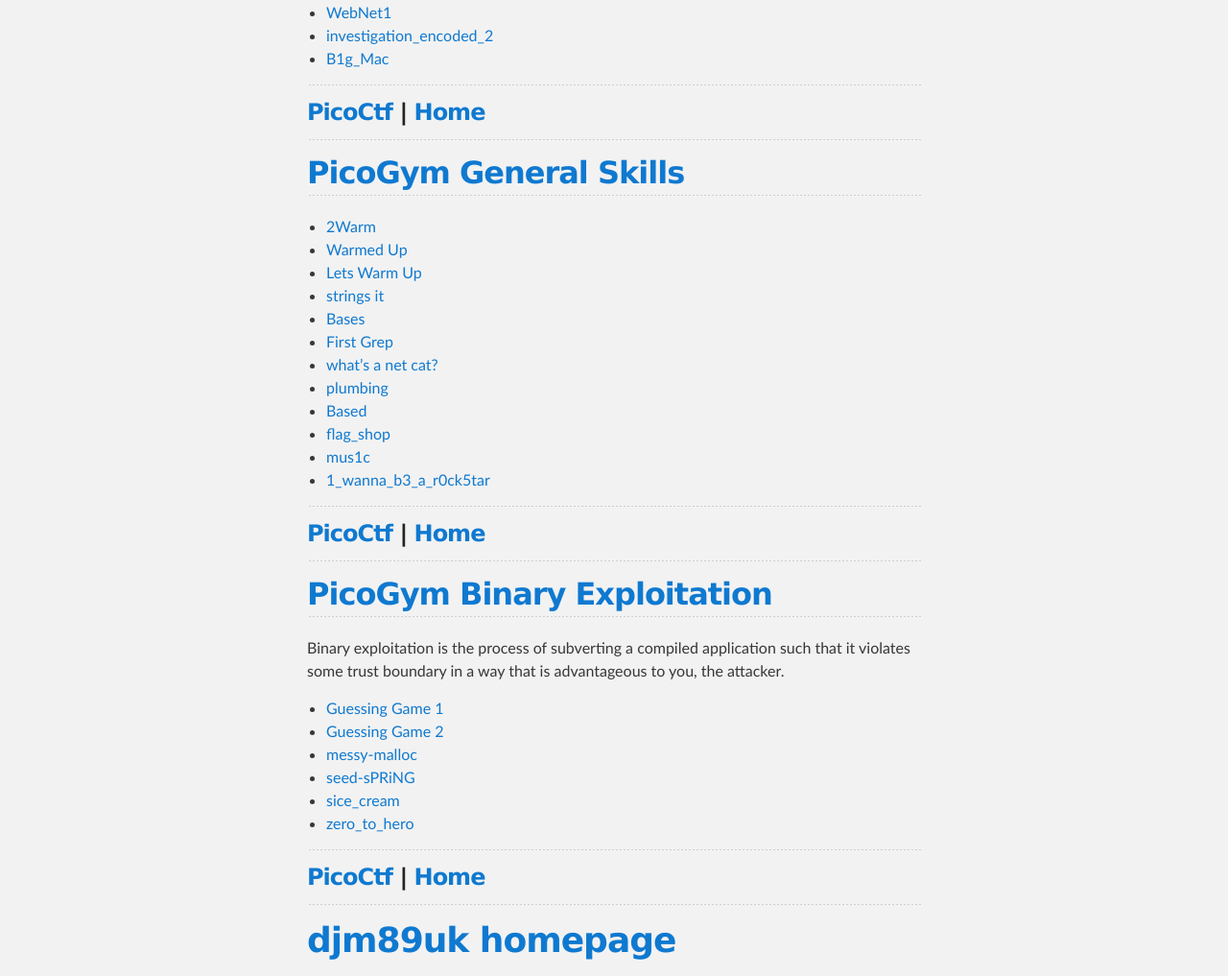
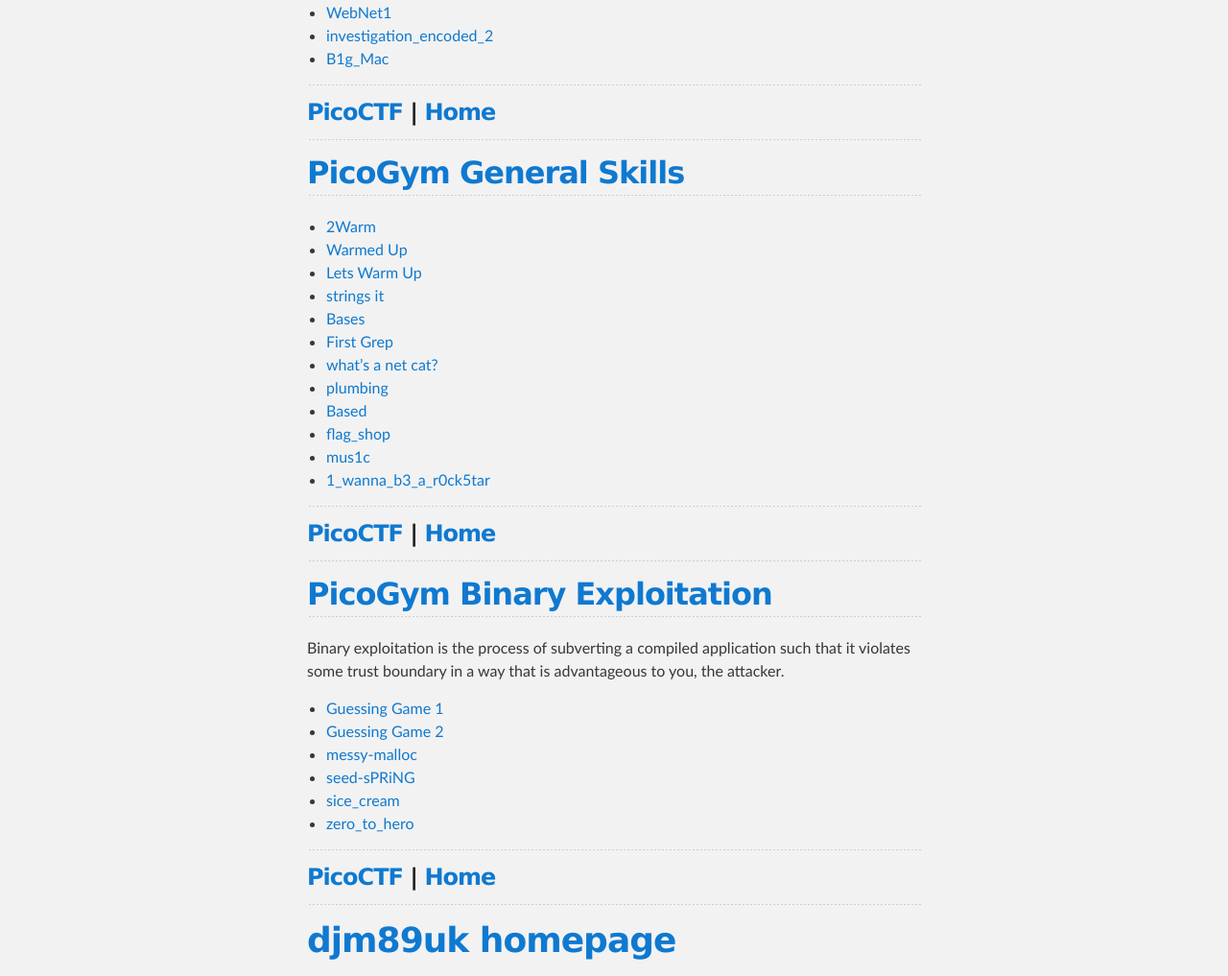
Before and after one commit to djm89uk/djm89uk.github.io, a Jekyll site: the page built from picoctf.md, in a window 1280 px wide and 1400 px high, scrolled down 2885 px. Shown: the part 273-1290 px from the top of the window at 96% size. Built offline with Jekyll 4.4.1, drawn with Linux system fonts in a browser that asks for light colours; our own code applies the rules of GitHub Pages for plain Markdown files; some of the changed text lies outside the part shown.

```diff
--- a/picoctf.md
+++ b/picoctf.md
@@ -3,7 +3,6 @@
 picoCTF hold periodic CTF events and provide a practice CTF environment called picoGym to allow individuals to work on their CTF skills outside of a formal CTF event.
 
 ## Contents
-
 - [PicoGym Web Exploitation](#picogym-web-exploitation)
 - [PicoGym Cryptography](#picogym-cryptography)
 - [PicoGym Reverse Engineering](#picogym-reverse-engineering)
@@ -13,7 +12,7 @@ picoCTF hold periodic CTF events and provide a practice CTF environment called p
 
 ---
 
-### [PicoCtf](./picoctf.md) | [Home](./index.md)
+### [PicoCTF](./picoctf.md) | [Home](./index.md)
 
 ---
 
@@ -37,7 +36,7 @@ Web Exploitation entails the manipulation of websites and web hosted services us
 
 ---
 
-### [PicoCtf](./picoctf.md) | [Home](./index.md)
+### [PicoCTF](./picoctf.md) | [Home](./index.md)
 
 ---
 
@@ -63,7 +62,7 @@ Cryptography is essential to many models of cyber security. Cryptography applies
 
 ---
 
-### [PicoCtf](./picoctf.md) | [Home](./index.md)
+### [PicoCTF](./picoctf.md) | [Home](./index.md)
 
 ---
 
@@ -96,7 +95,7 @@ Reverse engineering entails taking a software system and analyzing it to trace i
 
 ---
 
-### [PicoCtf](./picoctf.md) | [Home](./index.md)
+### [PicoCTF](./picoctf.md) | [Home](./index.md)
 
 ---
 
@@ -129,7 +128,7 @@ Reverse engineering entails taking a software system and analyzing it to trace i
 
 ---
 
-### [PicoCtf](./picoctf.md) | [Home](./index.md)
+### [PicoCTF](./picoctf.md) | [Home](./index.md)
 
 ---
 ## [PicoGym General Skills](./picogym_gs.md)
@@ -149,7 +148,7 @@ Reverse engineering entails taking a software system and analyzing it to trace i
 
 ---
 
-### [PicoCtf](./picoctf.md) | [Home](./index.md)
+### [PicoCTF](./picoctf.md) | [Home](./index.md)
 
 ---
 
@@ -166,7 +165,7 @@ Binary exploitation is the process of subverting a compiled application such tha
 
 ---
 
-### [PicoCtf](./picoctf.md) | [Home](./index.md)
+### [PicoCTF](./picoctf.md) | [Home](./index.md)
 
 ---
 
```
